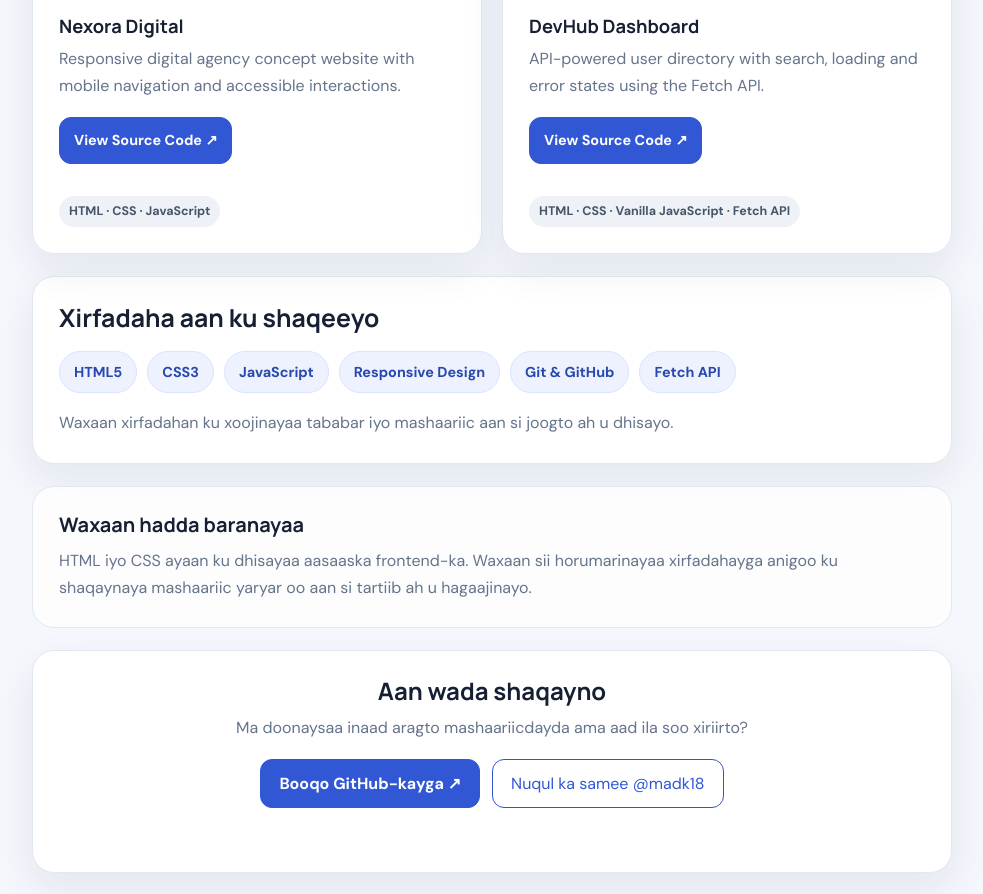
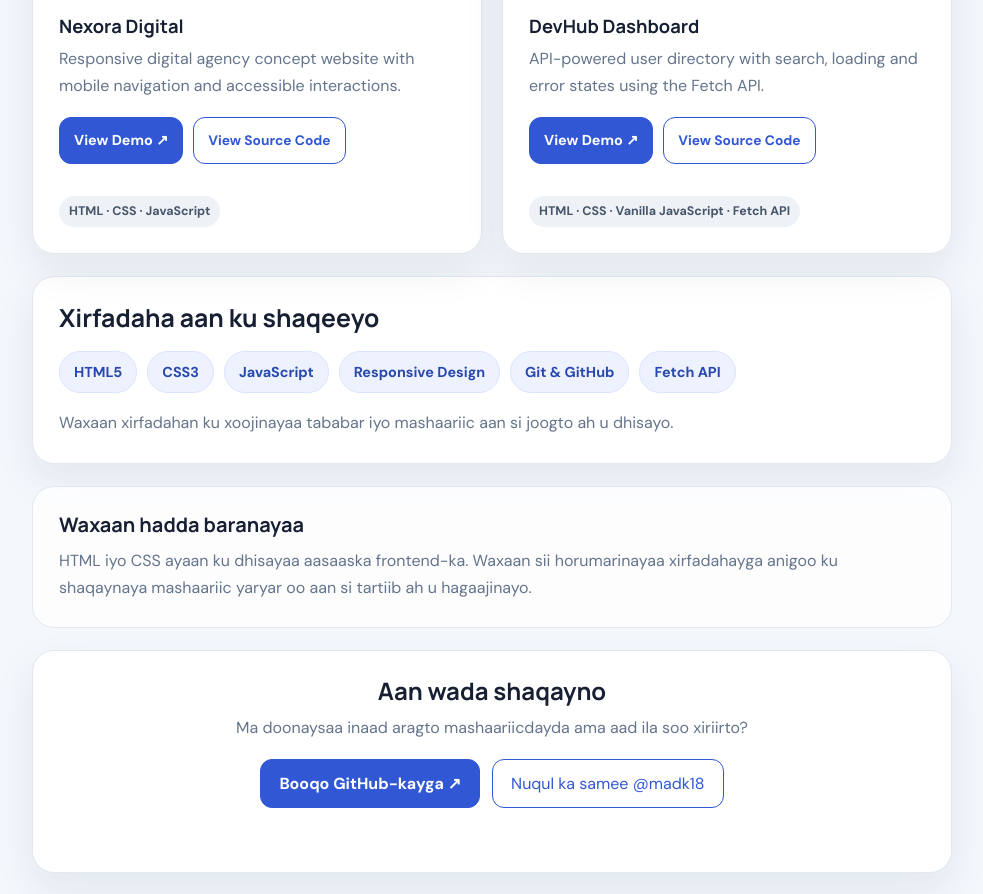
Before and after one commit to madk18/MohamedPortfolio, a plain HTML site: page index.html in a window 1280 px wide. Shown: the part 1862-2756 px from the top of the page, without its empty margins (148-1131 px from the left). Drawn offline with Linux system fonts and the light colour scheme.

Commit message:
Add live demo and source code buttons for Nexora and DevHub

```diff
--- a/index.html
+++ b/index.html
@@ -71,7 +71,8 @@
             <h3>Nexora Digital</h3>
             <p>Responsive digital agency concept website with mobile navigation and accessible interactions.</p>
             <div class="project-actions">
-              <a class="button project-demo" href="https://github.com/madk18/nexora-Digital" target="_blank" rel="noopener noreferrer">View Source Code ↗</a>
+              <a class="button project-demo" href="https://madk18.github.io/nexora-Digital/" target="_blank" rel="noopener noreferrer">View Demo ↗</a>
+              <a class="button secondary project-source" href="https://github.com/madk18/nexora-Digital" target="_blank" rel="noopener noreferrer">View Source Code</a>
             </div>
             <span class="tag">HTML · CSS · JavaScript</span>
           </article>
@@ -80,7 +81,8 @@
             <h3>DevHub Dashboard</h3>
             <p>API-powered user directory with search, loading and error states using the Fetch API.</p>
             <div class="project-actions">
-              <a class="button project-demo" href="https://github.com/madk18/devHub" target="_blank" rel="noopener noreferrer">View Source Code ↗</a>
+              <a class="button project-demo" href="https://madk18.github.io/devHub/" target="_blank" rel="noopener noreferrer">View Demo ↗</a>
+              <a class="button secondary project-source" href="https://github.com/madk18/devHub" target="_blank" rel="noopener noreferrer">View Source Code</a>
             </div>
             <span class="tag">HTML · CSS · Vanilla JavaScript · Fetch API</span>
           </article>
```
